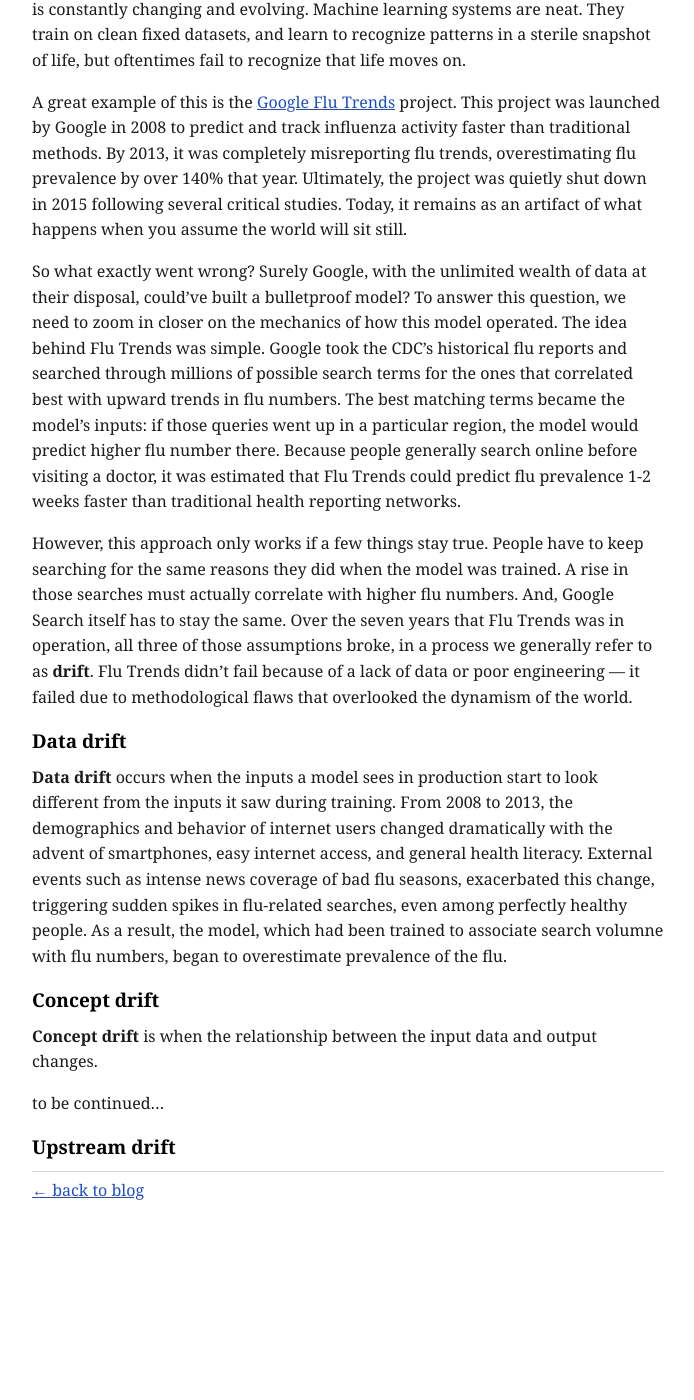
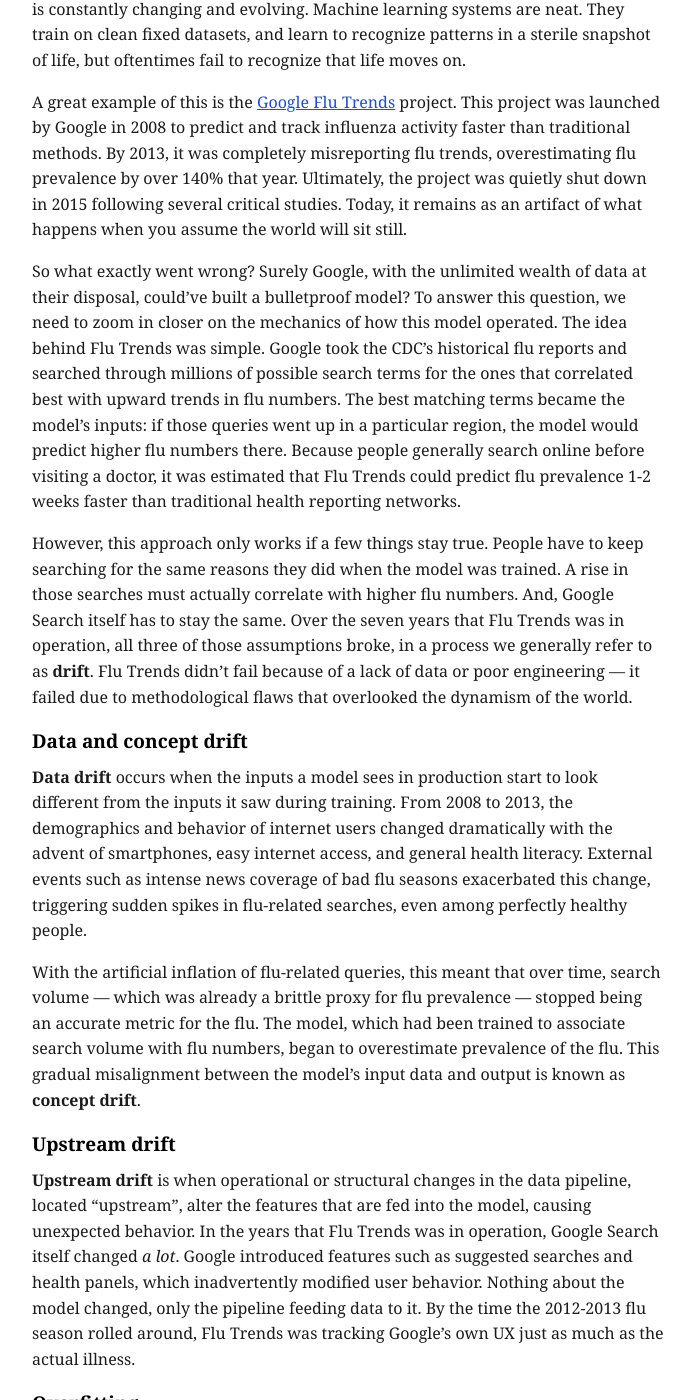
Before and after one commit to tailaiying32/tailaiying32.github.io, a Jekyll site: the page built from _posts/2026-09-27-production-ml-systems-and-why-they-are-hard.md, in a window 1280 px wide and 1400 px high, scrolled down 2447 px. Shown: the whole window, without its empty margins (292-986 px from the left). Built offline with Jekyll 4.4.1, drawn with Linux system fonts in a browser that asks for light colours; before the commit the page ends 3714 px from its top, so only the background shows below that; some of the changed text lies outside the part shown.

Commit message:
9/28/2026 finished up data/concept drift, upstream drift, and overfitting.

```diff
--- a/_posts/2026-09-27-production-ml-systems-and-why-they-are-hard.md
+++ b/_posts/2026-09-27-production-ml-systems-and-why-they-are-hard.md
@@ -25,18 +25,19 @@
 # The real world isn't neat
 The real world isn't neat. This is a fundamental fact of life --- the world around us is constantly changing and evolving. Machine learning systems are neat. They train on clean fixed datasets, and learn to recognize patterns in a sterile snapshot of life, but oftentimes fail to recognize that life moves on.
 
-A great example of this is the [Google Flu Trends](https://en.wikipedia.org/wiki/Google_Flu_Trends) project. This project was launched by Google in 2008 to predict and track influenza activity faster than traditional methods. By 2013, it was completely misreporting flu trends, overestimating flu prevalence by over 140% that year. Ultimately, the project was quietly shut down in 2015 following several critical studies. Today, it remains as an artifact of what happens when you assume the world will sit still.
+A great example of this is the [Google Flu Trends](https://www.wired.com/2015/10/can-learn-epic-failure-google-flu-trends/) project. This project was launched by Google in 2008 to predict and track influenza activity faster than traditional methods. By 2013, it was completely misreporting flu trends, overestimating flu prevalence by over 140% that year. Ultimately, the project was quietly shut down in 2015 following several critical studies. Today, it remains as an artifact of what happens when you assume the world will sit still.
 
-So what exactly went wrong? Surely Google, with the unlimited wealth of data at their disposal, could've built a bulletproof model? To answer this question, we need to zoom in closer on the mechanics of how this model operated. The idea behind Flu Trends was simple. Google took the CDC's historical flu reports and searched through millions of possible search terms for the ones that correlated best with upward trends in flu numbers. The best matching terms became the model's inputs: if those queries went up in a particular region, the model would predict higher flu number there. Because people generally search online before visiting a doctor, it was estimated that Flu Trends could predict flu prevalence 1-2 weeks faster than traditional health reporting networks.
+So what exactly went wrong? Surely Google, with the unlimited wealth of data at their disposal, could've built a bulletproof model? To answer this question, we need to zoom in closer on the mechanics of how this model operated. The idea behind Flu Trends was simple. Google took the CDC's historical flu reports and searched through millions of possible search terms for the ones that correlated best with upward trends in flu numbers. The best matching terms became the model's inputs: if those queries went up in a particular region, the model would predict higher flu numbers there. Because people generally search online before visiting a doctor, it was estimated that Flu Trends could predict flu prevalence 1-2 weeks faster than traditional health reporting networks.
 
 However, this approach only works if a few things stay true. People have to keep searching for the same reasons they did when the model was trained. A rise in those searches must actually correlate with higher flu numbers. And, Google Search itself has to stay the same. Over the seven years that Flu Trends was in operation, all three of those assumptions broke, in a process we generally refer to as **drift**. Flu Trends didn't fail because of a lack of data or poor engineering --- it failed due to methodological flaws that overlooked the dynamism of the world.
 
-## Data drift
-**Data drift** occurs when the inputs a model sees in production start to look different from the inputs it saw during training. From 2008 to 2013, the demographics and behavior of internet users changed dramatically with the advent of smartphones, easy internet access, and general health literacy. External events such as intense news coverage of bad flu seasons, exacerbated this change, triggering sudden spikes in flu-related searches, even among perfectly healthy people. As a result, the model, which had been trained to associate search volumne with flu numbers, began to overestimate prevalence of the flu.
+## Data and concept drift
+**Data drift** occurs when the inputs a model sees in production start to look different from the inputs it saw during training. From 2008 to 2013, the demographics and behavior of internet users changed dramatically with the advent of smartphones, easy internet access, and general health literacy. External events such as intense news coverage of bad flu seasons exacerbated this change, triggering sudden spikes in flu-related searches, even among perfectly healthy people.
 
-## Concept drift
-**Concept drift** is when the relationship between the input data and output changes.
-
-to be continued...
+With the artificial inflation of flu-related queries, this meant that over time, search volume --- which was already a brittle proxy for flu prevalence --- stopped being an accurate metric for the flu. The model, which had been trained to associate search volume with flu numbers, began to overestimate prevalence of the flu. This gradual misalignment between the model's input data and output is known as **concept drift**.
 
 ## Upstream drift
+**Upstream drift** is when operational or structural changes in the data pipeline, located "upstream", alter the features that are fed into the model, causing unexpected behavior. In the years that Flu Trends was in operation, Google Search itself changed *a lot*. Google introduced features such as suggested searches and health panels, which inadvertently modified user behavior. Nothing about the model changed, only the pipeline feeding data to it. By the time the 2012-2013 flu season rolled around, Flu Trends was tracking Google's own UX just as much as the actual illness.
+
+## Overfitting
+Flu Trends also suffered from extreme overfitting. Google searched through over 50 million search terms to fit only 1152 data points from the CDC. From these 50 million terms, they ranked each term by correlation with uptick in flu prevalence, and found that aggregating the top 45 queries yielded the highest predictive accuracy against the 2007-2008 flu season. What they didn't realize until later was that the algorithm had selected terms completely unrelated to the flu, due to a phenomenon known as **spurious correlation**. In other words, because the flu season is during the winter, the model picked up terms that correlated with winter weather rather than the flu itself, such as searches for high school basketball (since the high school basketball season tends to come around the wintertime). Engineers eventually found these unrelated terms and manually removed them, but the underlying model still had no causal basis.
```
